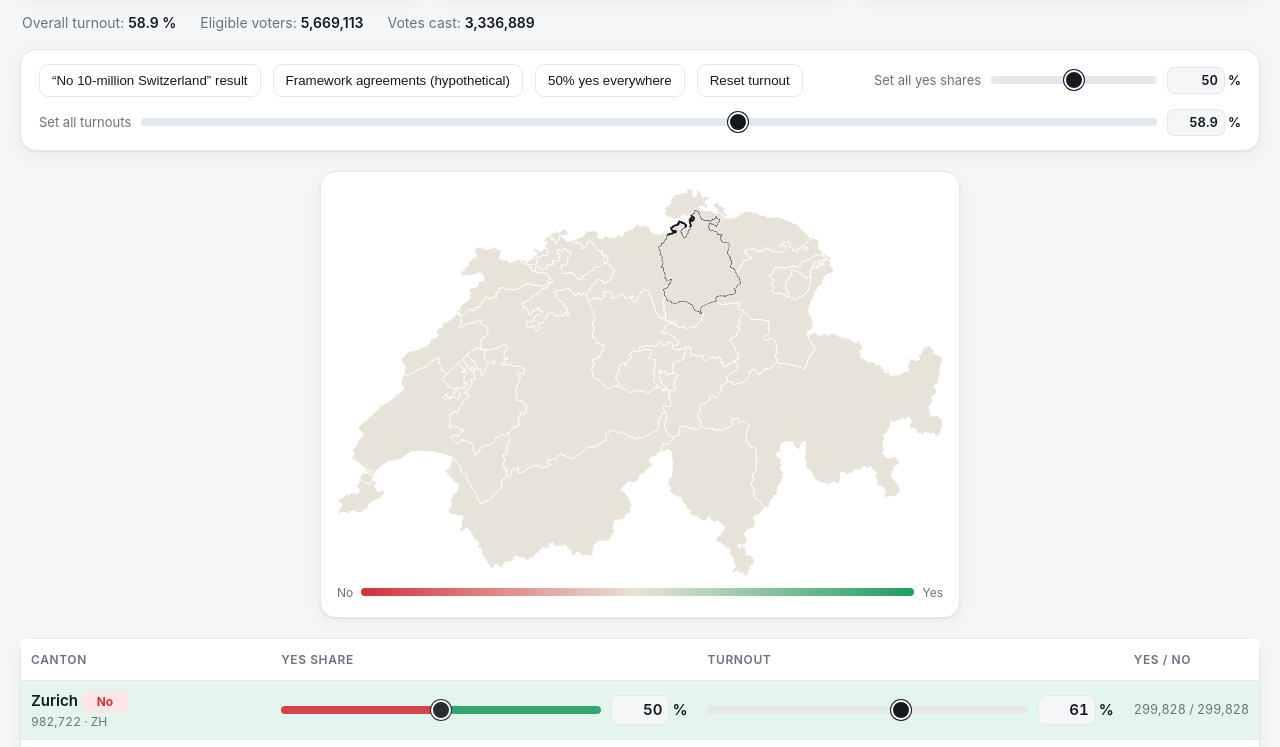
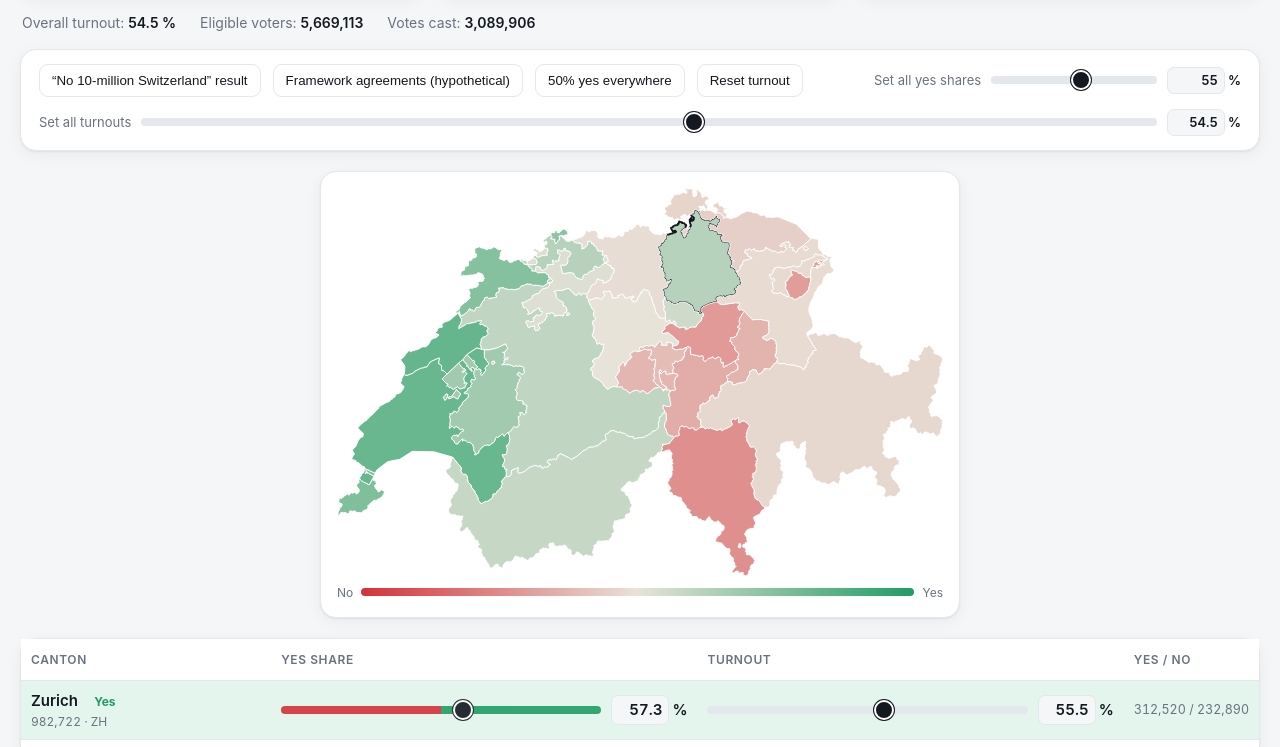
Before and after one commit to schlaepf/staendemehr-simulator, a plain HTML site: page index.html in a window 1280 px wide. Shown: the part 286-1033 px from the top of the page. Drawn offline with Linux system fonts and the light colour scheme.

Commit message:
Open with the Rahmenverträge scenario by default
Co-Authored-By: Claude Opus 5.5 <noreply@anthropic.com>

```diff
--- a/index.html
+++ b/index.html
@@ -394,7 +394,7 @@ function render(){
 const hero=document.querySelector(".hero");
 const setStick=()=>document.documentElement.style.setProperty("--stick",hero.offsetHeight+"px");
 new ResizeObserver(setStick).observe(hero);
-buildStatic(); applyText(); loadPreset("init"); select(1);
+buildStatic(); applyText(); loadPreset("rahmen"); select(1);
 </script>
 </body>
 </html>
```
Also changed, not shown: src/template.html (+1 -1 lines).
